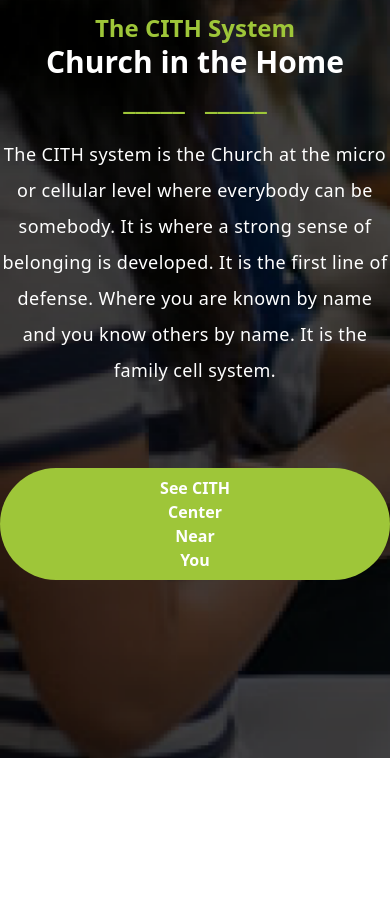
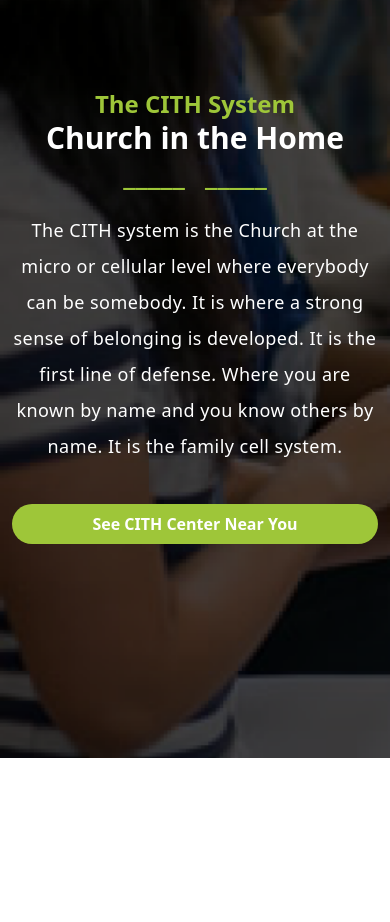
Before and after one commit to Akpanjoseph/Hotr_landing_page, a React (Create React App) app: page / in a window 390 px wide. Shown: the part 5920-6842 px from the top of the page. Built offline with nearby package versions, Linux system fonts and the light colour scheme.

Commit message:
fixed overflow in mobile screen

```diff
--- a/src/components/Cith.js
+++ b/src/components/Cith.js
@@ -18,7 +18,7 @@ export function Cith() {
                 <p ><span className='rounded-sm font-extrabold py-0 text-primary_background text-3xl mx-2'> _____</span> <span className=' font-extrabold py-0 text-primary_background text-3xl mx-2'> _____</span></p>
 
                 {/* section text */}
-                <div className='flex flex-col items-center justify-center text-white space-y-6 mt-5 md:mt-10 md:space-y-12'>
+                <div className='flex flex-col items-center justify-center text-white space-y-6 px-2 mt-5 md:px-0 md:mt-10 md:space-y-12'>
 
                     {/* text  */}
                     <p className=' text-center tracking-wide leading-loose text-lg md:max-sm md:w-1/2'>
@@ -33,10 +33,10 @@ export function Cith() {
 
 
                 {/* join us section */}
-                <div className='my-20'>
+                <div className='my-10 md:my-20'>
 
                     {/* join us text */}
-                    <p className='bg-primary_background  text-white rounded-full font-bold px-40 py-2 md:px-20 md:py-4'>
+                    <p className='bg-primary_background  text-white rounded-full font-bold px-20 py-2 md:px-20 md:py-4'>
                         <a href="#">See CITH Center Near You</a>
                     </p>
 
```
